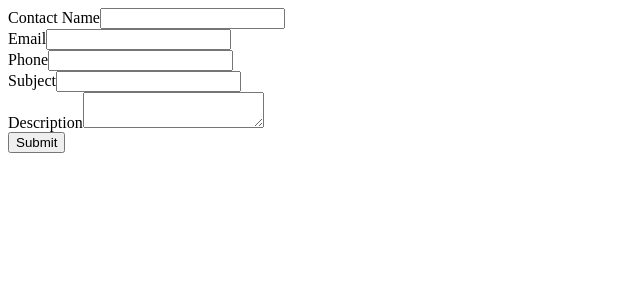
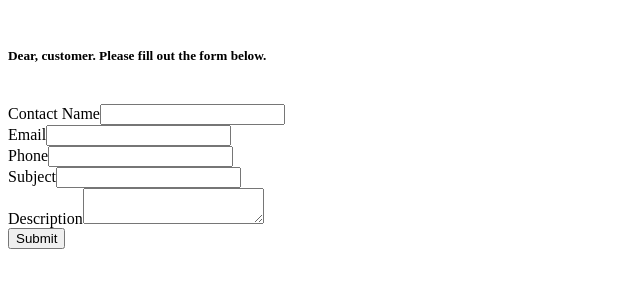
Before and after one commit to Shabnamiskandarova/newpropmng, a plain HTML site: page index.html in a window 1280 px wide. Shown: the whole page, without its empty margins (0-640 px from the left). Drawn offline with Linux system fonts and the light colour scheme.

Commit message:
Update index.html

```diff
--- a/index.html
+++ b/index.html
@@ -23,6 +23,10 @@
 <!--  value="shabnamiskandarova2020@gmail.com">                               -->
 <!--  ----------------------------------------------------------------------  -->
 
+  <body>
+<div class="mt-5 col-5 card text-center mx-auto">
+      <br>
+   <h5>Dear, customer. Please fill out the form below.</h5><br>
 <label for="name">Contact Name</label><input  id="name" maxlength="80" name="name" size="20" type="text" /><br>
 
 <label for="email">Email</label><input  id="email" maxlength="80" name="email" size="20" type="text" /><br>
@@ -36,3 +40,4 @@
 <input type="submit" name="submit">
 
 </form>
+  </body>
```
